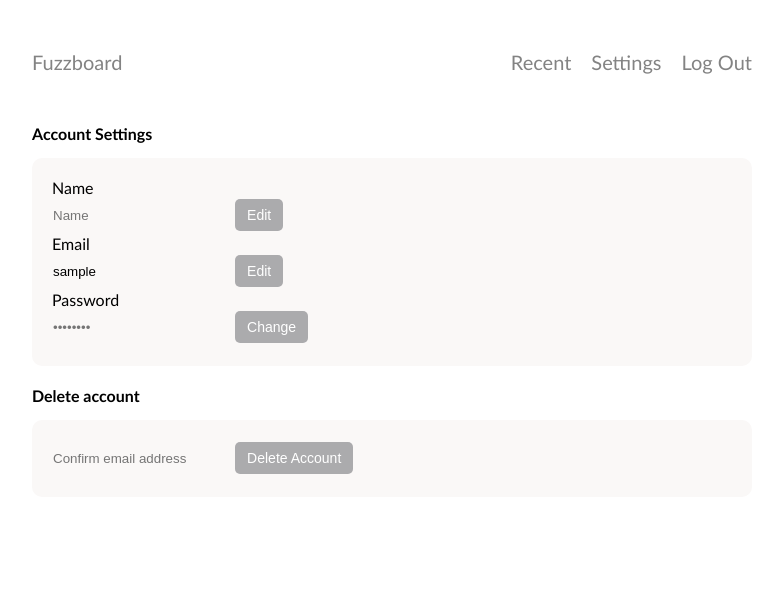
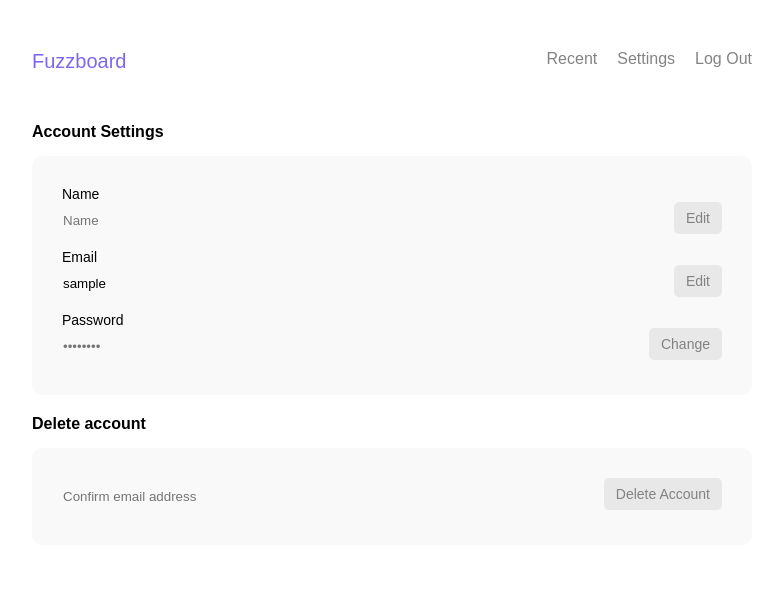
Before and after one commit to malikpiara/cuiff, a Flask app: page /settings in a window 1280 px wide. Shown: the top 594 px of the page, without its empty margins (248-1031 px from the left). Run offline with Flask 2, Linux system fonts and the light colour scheme; the visitor is signed in with stand-in values (Sample User, id 1); data that the repository does not hold is empty.

Commit message:
Continued working on the settings frontend. Made edit button select field on click.

```diff
--- a/application/static/css/styles.css
+++ b/application/static/css/styles.css
@@ -5,7 +5,7 @@
 }
 
 html {
-  font-family: "Gill Sans", "Gill Sans MT", Calibri, "Trebuchet MS", sans-serif;
+  font-family: sans-serif;
 }
 
 html,
@@ -78,14 +78,25 @@ td {
   background: transparent;
 }
 
+a {
+  text-decoration: none;
+  color: mediumslateblue;
+}
+
+/* TODO: Create wrapper for the app and remove this.  */
+body {
+  margin: 0px 10px;
+}
+
 label {
   display: block;
   font-weight: 500;
+  font-size: 14px;
 }
 
 .form-group-container {
   margin-bottom: 20px;
-  background-color: #faf8f7;
+  background-color: #f9f9f9;
   border-radius: 10px;
   padding: 20px;
 }
@@ -109,6 +120,7 @@ h2.section {
 
 .form-btn {
   display: inline-block;
+  float: right;
   padding: 8px 12px;
   cursor: pointer;
   border: none;
@@ -117,9 +129,13 @@ h2.section {
   position: relative;
   font-weight: 500;
   text-align: center;
-  background-color: rgb(171, 171, 173);
-  color: white;
+  background-color: #e8e8e8;
+  color: #828282;
   font-size: 14px;
+}
+
+form.settings-form {
+  margin: 10px;
 }
 
 #save-name-button,
@@ -127,6 +143,7 @@ h2.section {
 #save-email-button,
 #cancel-email-button {
   visibility: hidden;
+  margin-right: 10px;
 }
 
 /* The Modal (background) */
@@ -181,6 +198,7 @@ h2.section {
 
 .navbar_navigation_item {
   margin-left: 20px;
+  font-size: 16px;
 }
 
 .navbar_link {
--- a/application/static/settings.js
+++ b/application/static/settings.js
@@ -7,6 +7,7 @@ document.getElementById("cancel-email-button").addEventListener("click", ()=> di
 function enableField(id) {
   var field = document.getElementById(id)
   field.disabled = false;
+  document.getElementById(id).focus();
 }
 
 function disableField(id) {
--- a/application/templates/layout.html
+++ b/application/templates/layout.html
@@ -10,7 +10,7 @@
 <body>
     <header class="navbar">
         <div class="navbar_logo">
-            <p class="navbar_navigation">Fuzzboard</p>
+            <p class="navbar_navigation"><a href="{{ url_for('main.home') }}">Fuzzboard</a></p>
         </div>
         <ul class="navbar_navigation">
             <li class="navbar_navigation_item"><a href="{{ url_for('main.home') }}" class="navbar_link">Recent</a></li>
--- a/application/templates/settings.html
+++ b/application/templates/settings.html
@@ -9,25 +9,25 @@
             {% endfor %}
 
             <div class="form-group-container">
-                <form method="POST">
+                <form class="settings-form" method="POST">
                     {{ change_name.hidden_tag() }}
                     {{ change_name.name.label }}
                     {{ change_name.name(id="name-field", value=user_information["name"], placeholder="Name", disabled=True) }}
                     <button class="form-btn" id="edit-name-button" type="button">Edit</button>
+                    <button class="form-btn" id="cancel-name-button" type="button">Cancel</button>
                     {{ change_name.save(class="form-btn", id="save-name-button") }}
-                    <button class="form-btn" id="cancel-name-button" type="button">Cancel</button>
                 </form>
 
-                <form method="POST">
+                <form class="settings-form" method="POST">
                     {{ change_email.hidden_tag() }}
                     {{ change_email.email_address.label }}
                     {{ change_email.email_address(id="email-field", value=email, placeholder="Email address", disabled=True) }}
                     <button class="form-btn" id="edit-email-button" type="button">Edit</button>
+                    <button class="form-btn" id="cancel-email-button" type="button">Cancel</button>
                     {{ change_email.save(class="form-btn", id="save-email-button") }}
-                    <button class="form-btn" id="cancel-email-button" type="button">Cancel</button>
                 </form>
 
-                <form>
+                <form class="settings-form">
                     {{ change_password.hidden_tag() }}
                     {{ change_password.password_field.label }}
                     {{ change_password.password_field(id="password-field", placeholder="••••••••", type="text", disabled=True) }}
@@ -53,7 +53,7 @@
         <h2 class="section">Delete account</h2>
 
         <div class="form-group-container">
-            <form method="post">
+            <form class="settings-form" method="post">
                 {{ delete_user_button.hidden_tag() }}
                 {{ delete_user_button.something(placeholder="Confirm email address") }}
                 {{ delete_user_button.delete_account(class="form-btn") }}
```
